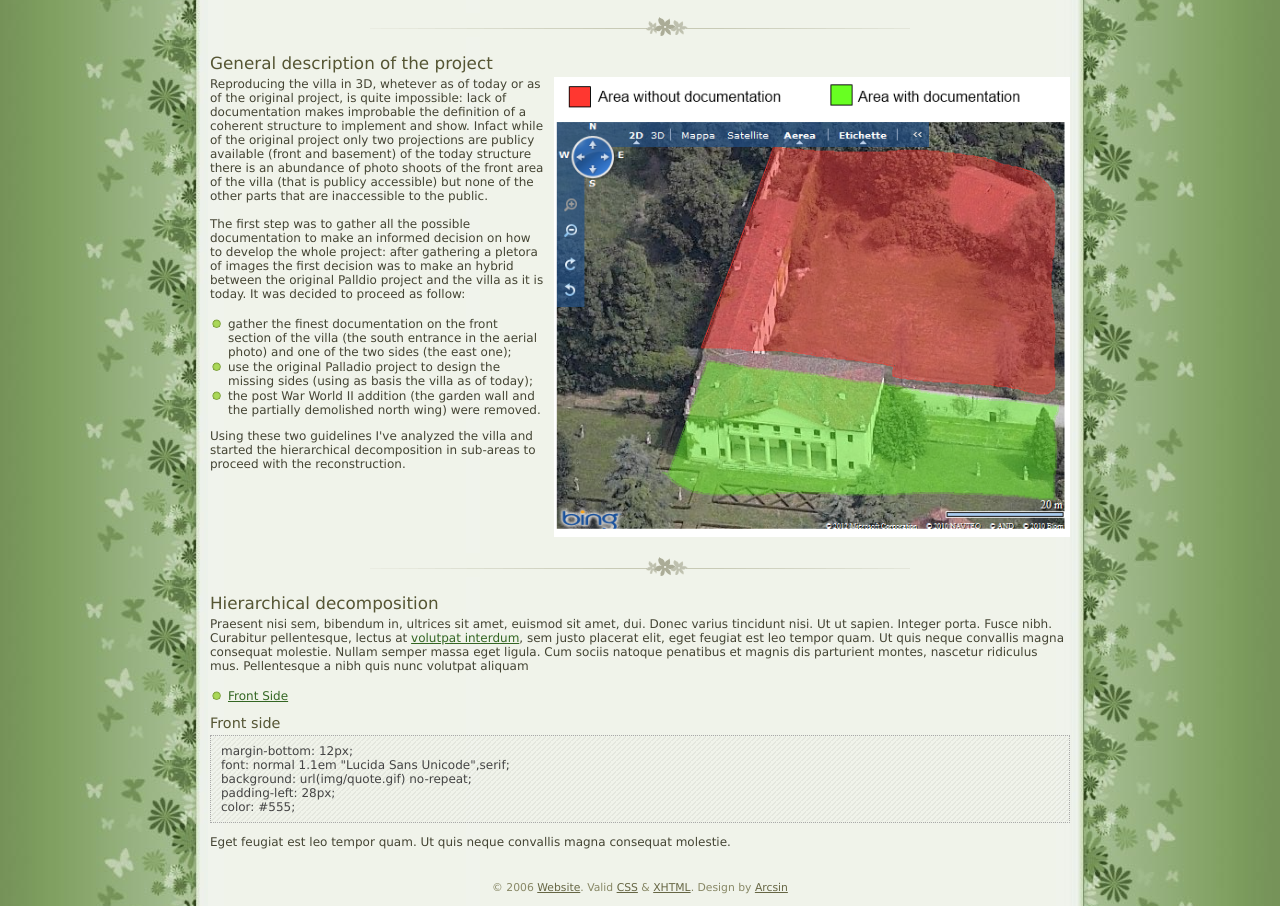
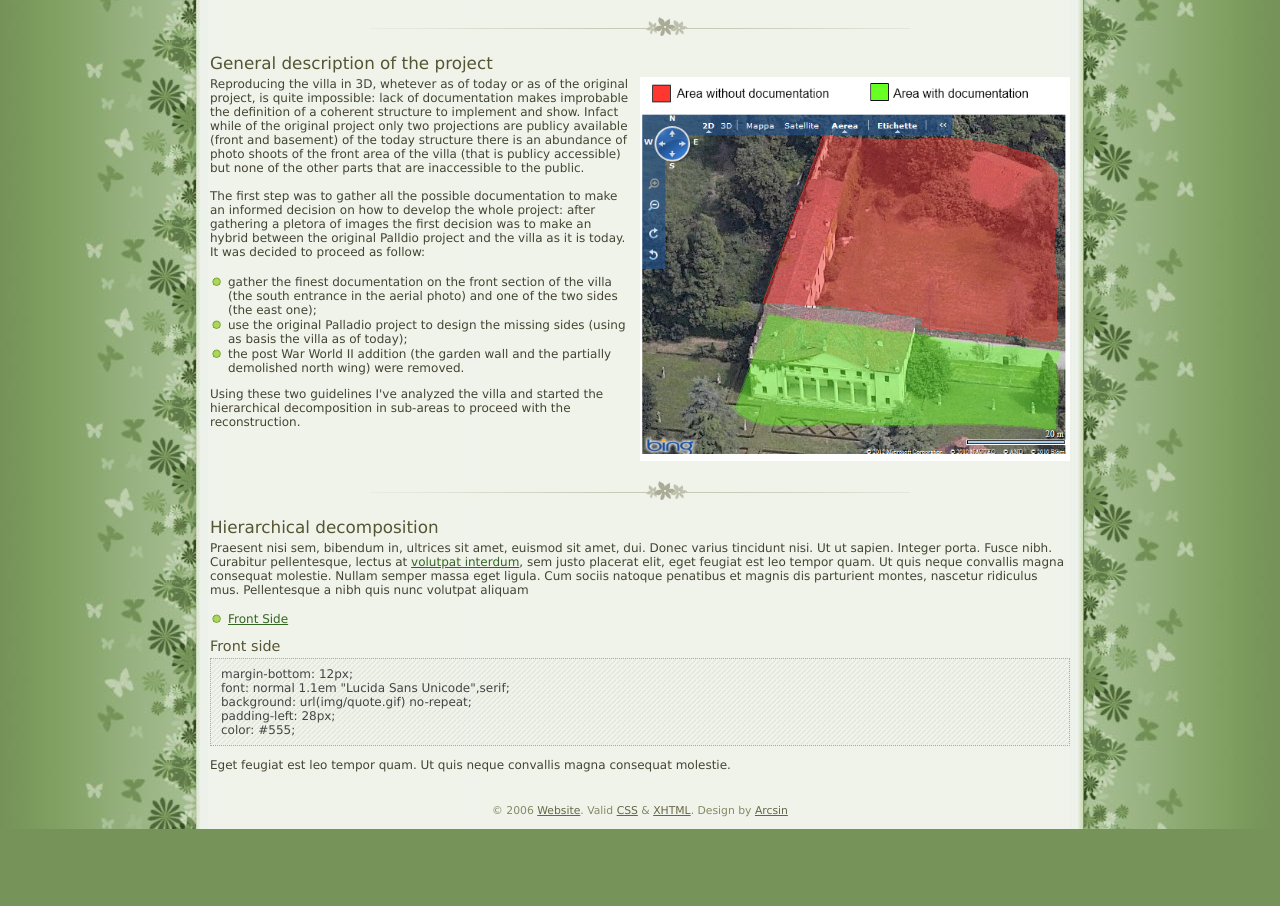
Before and after one commit to cvdlab-alumni/220279, a plain HTML site: page index.html in a window 1280 px wide. Shown: the part 680-1586 px from the top of the page. After the commit the page ends 1509 px from the top, so only its background shows below. Drawn offline with Linux system fonts and the light colour scheme.

Commit message:
gh-pages

```diff
--- a/index.html
+++ b/index.html
@@ -58,7 +58,7 @@
 		<div class="divider"></div>
 
 		<h1>General description of the project<a name="Architettura"></a></h1>
-		<a href="docimg/Alto_20m_doc.png" class="fakeZoom"><img class="floatRight resizeLarge fakeZoom" title="Aerial photo" src="docimg/Alto_20m_doc.png" /></a>
+		<a href="docimg/Alto_20m_doc.png" class="fakeZoom"><img class="floatRight resizeHalf fakeZoom" title="Aerial photo" src="docimg/Alto_20m_doc.png" /></a>
 		<p>Reproducing the villa in 3D, whetever as of today or as of the original project, is quite impossible: lack of documentation makes improbable the definition of a coherent structure to implement and show. Infact while of the original project only two projections are publicy available (front and basement) of the today structure there is an abundance of photo shoots of the front area of the villa (that is publicy accessible) but none of the other parts that are inaccessible to the public.</p>
 		<p>The first step was to gather all the possible documentation to make an informed decision on how to develop the whole project: after gathering a pletora of images the first decision was to make an <i>hybrid</i> between the original Palldio project and the villa as it is today. It was decided to proceed as follow:
 		<ul>
```
